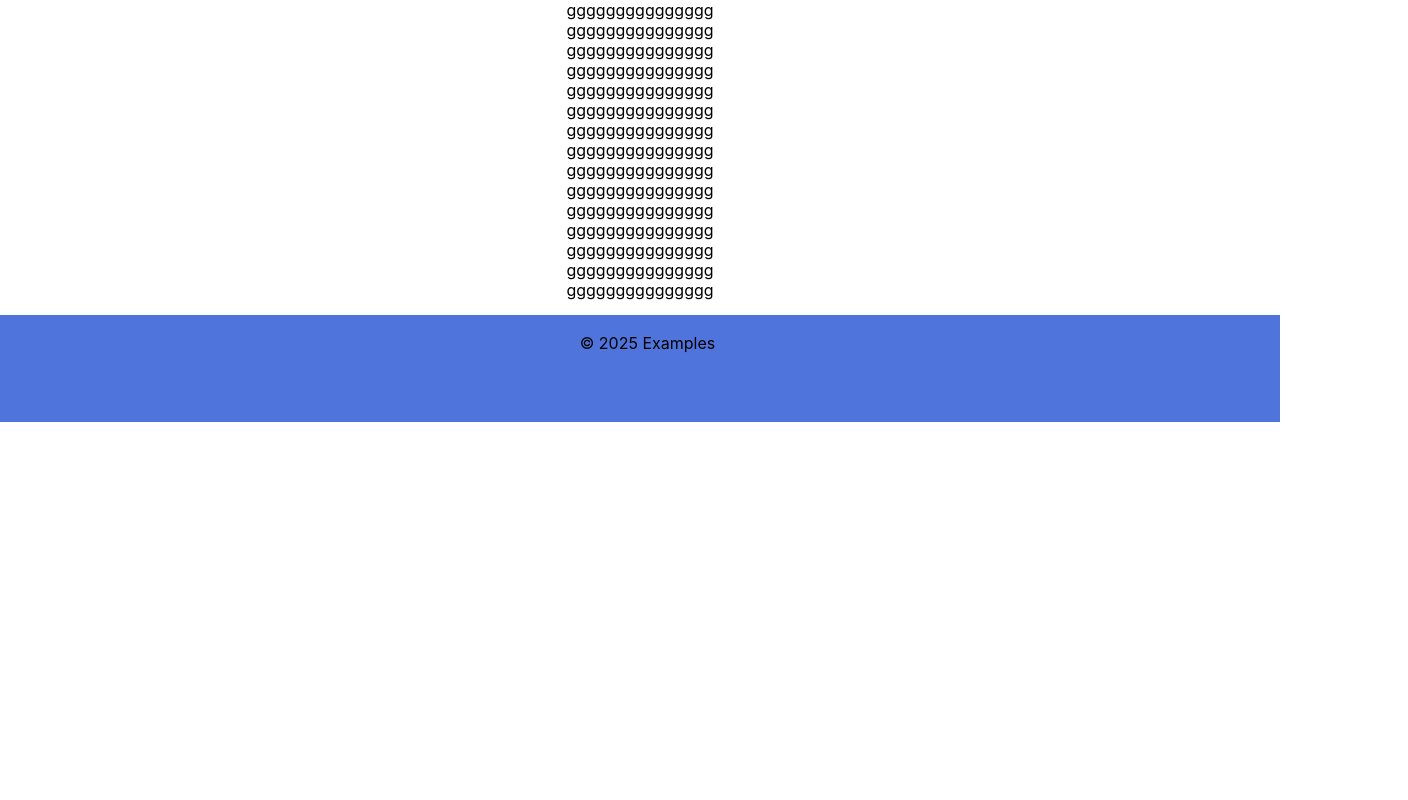
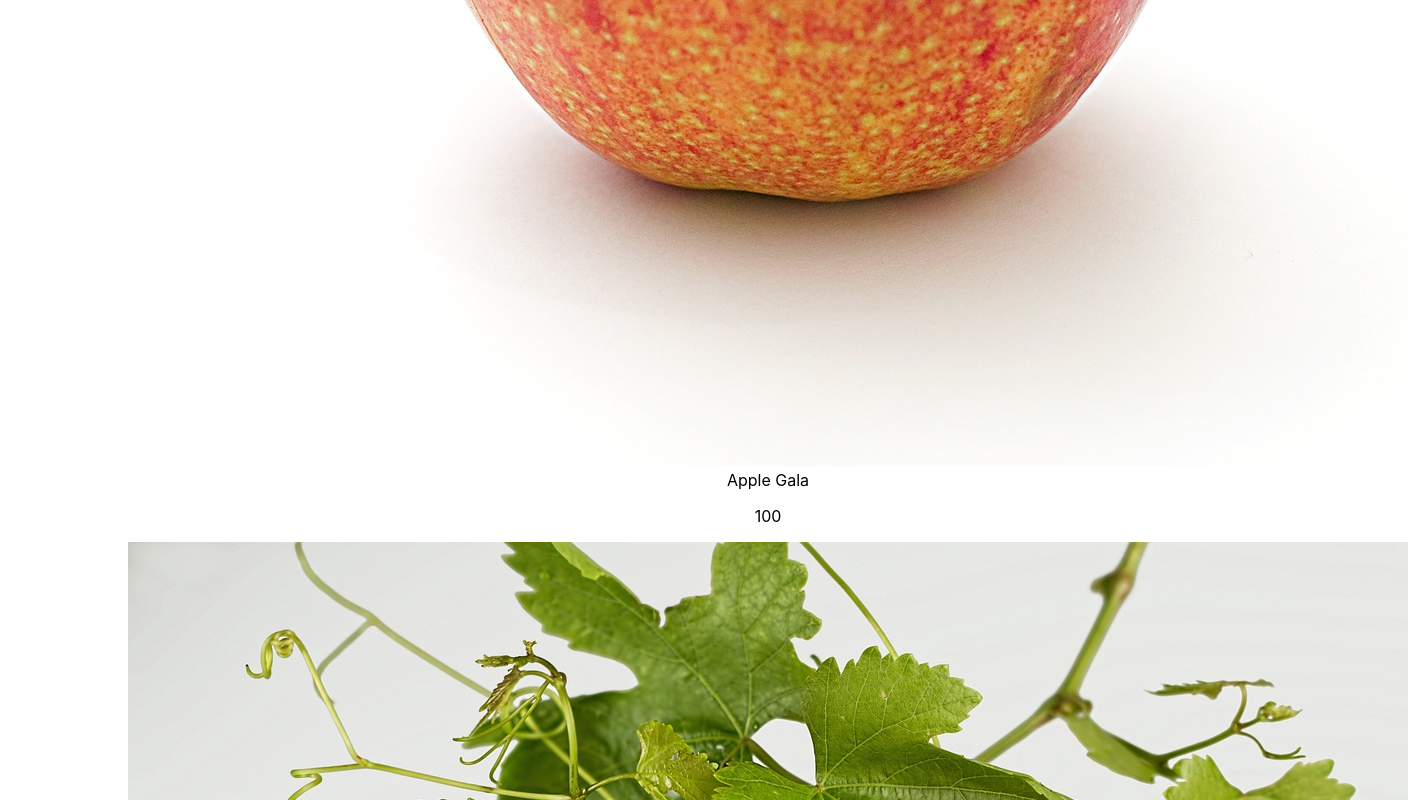
Before and after one commit to mvpetrusenko/react-pet-project, a React (Create React App) app: page / in a window 1280 px wide. Shown: the part 1043-1843 px from the top of the page, 1408 px wide, since content can reach past the window. Before the commit the page ends 1465 px from the top, so only its background shows below. Built offline with nearby package versions, Linux system fonts and the light colour scheme.

Commit message:
array cards

```diff
--- a/src/App.js
+++ b/src/App.js
@@ -5,17 +5,28 @@ import SecondPage from './components/SecondPage/SecondPage';
 import ThirdPage from './components/ThirdPage/ThirdPage';
 import CartPage from './components/CartPage/CartPage';
 import './App.css';  // Ensure you import global styles
+import Header from './components/Header/Header';
+import NavBar from './components/NavBar/NavBar';
+import Footer from './components/Footer/Footer';
 
 function App() {
   return (
     <Router>
       <div className="App">
+
+        <Header />
+        <NavBar />
+
         <Routes>
           <Route exact path="/" element={<MainPage />} />
           <Route path="/second" element={<SecondPage />} />
           <Route path="/third" element={<ThirdPage />} />
           <Route path="/cart" element={<CartPage />} />
         </Routes>
+
+
+        {<Footer />}
+
       </div>
     </Router>
   );
--- /dev/null
+++ b/src/components/Card/Card.js
@@ -0,0 +1,88 @@
+
+/* dynamic value - value that will be changed - {} in JSX (React)
+method map returns changed data, not new data
+for each returns the same data
+
+in arr.map object will be returned  - not to write 4 times <Card />
+
+props - when child element receives from parent element data
+
+Props are arguments passed into React components
+React Props are like function arguments in JavaScript and attributes in HTML - https://www.w3schools.com/react/react_props.asp
+
+!props help to pass data from one component to the other
+
+
+Or:
+function Card(title, image) and change {props.title} to ${title}
+
+!!! you cannot use map() to props, because props is an object, but map is a method for arrays
+
+details is a prop name
+
+using curly braces {} around the map function, which is incorrect in this context.
+Curly braces are used for
+embedding JavaScript expressions inside JSX, but the map function itself returns JSX
+Not: {props.details.map((value, index)
+
+
+
+TypeError: props.details.map is not a function = this is not an array
+map() is only for arrays
+
+MainPage is parent component
+
+if styles is DevTools are not visible = css file has not been imported
+
+*/
+
+
+import React from "react";
+import '../Card/Card.css'
+
+
+
+
+
+function Card(props) {
+
+
+    return (
+    <div>
+        {props.details.map((value) => (
+        <div className="cardContainer" key={value.id}>
+            <img className="cardImage" src={value.image} alt="Card Image"></img>
+            <span className="cardTitle">{value.title}</span>
+            <p className="cardPrice">{value.price}</p>
+        </div>
+        ))}
+    </div>
+    );
+}
+
+// const arr = [
+//     {
+//         id: "1",
+//         title: "",
+//         price: 100,
+//         image: "../../assets/images/apple.jpg'",
+//     },
+//     {
+//         id: "2",
+//         title: "",
+//         price: 200,
+//         image: "../../assets/images/grapes.jpg",
+//     },
+//     {
+//         id: "3",
+//         title: "",
+//         price: 300,
+//         image: "../../assets/images/kiwi.jpg",
+//     }
+
+// ]
+
+
+
+
+export default Card;
--- /dev/null
+++ b/src/components/Card/CardData.js
@@ -0,0 +1,30 @@
+import apple from '../../assets/images/apple.jpg';
+import grapes from '../../assets/images/grapes.jpg';
+import kiwi from '../../assets/images/kiwi.jpg';
+
+
+
+const CardData = [
+    {
+        id: "1",
+        image: apple,
+        title: "Apple Gala",
+        price: 100,
+    },
+    {
+        image: grapes,
+        id: "2",
+        title: "Niagara Grapes",
+        price: 200,
+    },
+    {
+        image: kiwi,
+        id: "3",
+        title: "Hayward Kiwi",
+        price: 300,
+
+    }
+
+];
+
+export default CardData; // !!! it was not seen because it has NOT been exported
--- a/src/components/MainPage/MainPage.css
+++ b/src/components/MainPage/MainPage.css
@@ -2,15 +2,57 @@
     margin: 0;
 }
 
-.product-items {
+/* .product-items { - without array props
     display: flex;
     flex-wrap: wrap;
-    /* flex-direction: row; // not this it will be all in one line */
+    flex-direction: row; // not this it will be all in one line
     align-items: center;
     margin: 30px;
     justify-content: space-between;
-    /* gap: 20px; */
+    /* gap: 20px;
+  }  */
+
+
+
+
+
+
+  .product-items {
+    display: flex;
+    flex-direction: row;
+    align-items: center;
+    margin: 30px;
+    justify-content: space-between;
+    gap: 20px;
+
+    width: 25%;
+    text-align: center;
+    margin-left: 10%;
   }
+
+
+
+  .product-items > .card {
+    width: 200px;
+
+  }
+
+
+
+
+
+
+
+
+
+
+
+
+
+
+
+
+
 
 
   .itemBlock {
--- a/src/components/MainPage/MainPage.js
+++ b/src/components/MainPage/MainPage.js
@@ -1,25 +1,31 @@
 import React, {useState, useEffect} from 'react';
 import '../MainPage/MainPage.css'
 import { Link } from 'react-router-dom';
-import Header from '../Header/Header';
-import NavBar from '../NavBar/NavBar';
-import Footer from '../Footer/Footer';
+// import Header from '../Header/Header';
+// import NavBar from '../NavBar/NavBar';
+// import Footer from '../Footer/Footer';
 import apple from '../../assets/images/apple.jpg';
 import grapes from '../../assets/images/grapes.jpg';
 import kiwi from '../../assets/images/kiwi.jpg';
 import AddToCartElement from '../AddToCartElement/AddToCartElement';
 import ScrollToTopButton from '../ScrollToTopButton/ScrollToTopButton';
+import Card from '../Card/Card';
+import CardData from '../Card/CardData';
+
+
+
 
 function MainPage() {
   return (
     <div>
-        {<Header />}
-        {<NavBar />}
+        {/* {<Header />}
+        {<NavBar />} */}
         <div className="content">
 
             <div className='product-items'>
-
-                <div className="itemBlock">
+                <Card details={CardData} />
+            </div>
+                {/* <div className="itemBlock">
                     <div className='imageBlock'>
                         <Link to="/"><img src={apple} alt="Apple" className="item" /></Link>
                     </div>
@@ -53,15 +59,14 @@ function MainPage() {
                         <Link to="/"><img src={kiwi} alt="Kiwi" className="item" /></Link>
                     </div>
                     <div className='textBlock'>
-                        <p>Hayward</p>
+                        <p>Hayward Kiwi</p>
                         <div className='product-description'>
                         <p>per 1 kg</p>
                         {<AddToCartElement />}
                     </div>
                     </div>
 
-                </div>
-          </div>
+                // </div>  */}
 
           <div>ggggggggggggggg</div>
           <div>ggggggggggggggg</div>
@@ -98,7 +103,8 @@ function MainPage() {
 
         </div>
             {<ScrollToTopButton />}
-            {<Footer />}
+            {/* Header, Footer and NavBar will be in App.js  */}
+            {/* {<Footer />}  */}
 
     </div>
   );
--- a/src/components/ScrollToTopButton/ScrollToTopButton.css
+++ b/src/components/ScrollToTopButton/ScrollToTopButton.css
@@ -9,8 +9,7 @@
     bottom: 20px;
     position: fixed; /* arrow will be visible not only in the footer, but also during scroll */
     z-index: 1; /* to show in front of footer */
-
-    /* opacity: 0.5; - transparent */
+    opacity: 0.4; /* transparent */
     /* border: 6px solid gray; */
 }
 
--- a/src/components/SecondPage/SecondPage.js
+++ b/src/components/SecondPage/SecondPage.js
@@ -1,16 +1,16 @@
 import React from 'react';
 import '../SecondPage/SecondPage.css'
-import Header from '../Header/Header';
-import NavBar from '../NavBar/NavBar';
-import Footer from '../Footer/Footer';
+// import Header from '../Header/Header';
+// import NavBar from '../NavBar/NavBar';
+// import Footer from '../Footer/Footer';
 
 /* https://www.youtube.com/watch?v=Fi3_BjVzpqk without v= */
 
 function SecondPage() {
   return (
     <div>
-        {<Header />}
-        {<NavBar />}
+        {/* {<Header />}
+        {<NavBar />}  */}
         <div className="content">
             <p>Second Page Content</p>
             <p>Video</p>
@@ -27,7 +27,7 @@ function SecondPage() {
             <p>elements appear</p>
         </div>
 
-        {<Footer />}
+        {/* {<Footer />} */}
 
     </div>
   );
--- a/src/components/ThirdPage/ThirdPage.js
+++ b/src/components/ThirdPage/ThirdPage.js
@@ -1,18 +1,18 @@
 import React from 'react';
 import '../ThirdPage/ThirdPage.css'
-import Header from '../Header/Header';
-import NavBar from '../NavBar/NavBar';
-import Footer from '../Footer/Footer';
+// import Header from '../Header/Header';
+// import NavBar from '../NavBar/NavBar';
+// import Footer from '../Footer/Footer';
 
 function ThirdPage() {
   return (
     <div>
-        {<Header />}
-        {<NavBar />}
+        {/* {<Header />}
+        {<NavBar />} */}
         <div className="content">
             <p>Third Page Content</p>
         </div>
-        {<Footer />}
+        {/* {<Footer />} */}
 
     </div>
   );
```
Also changed, not shown: src/components/Card/Card.css (added), 1 other file (tests, documents, lock files or other folders).
